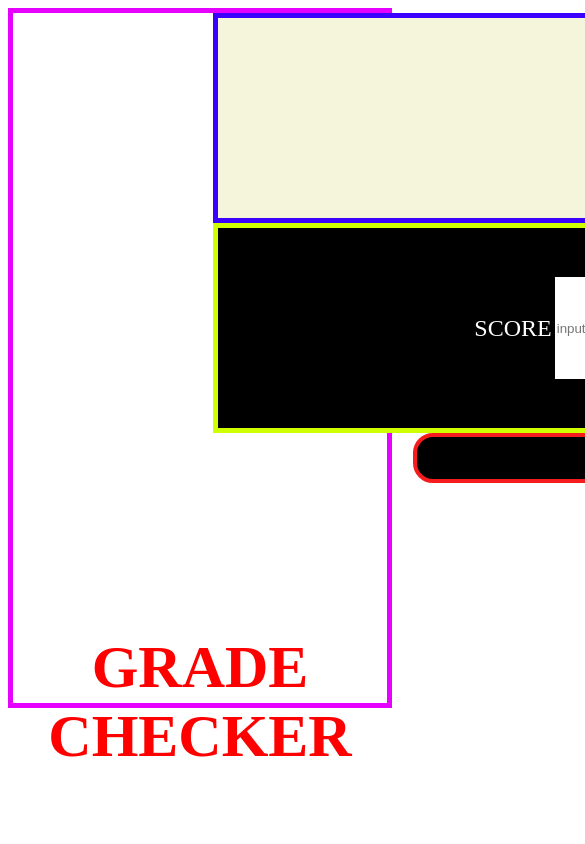
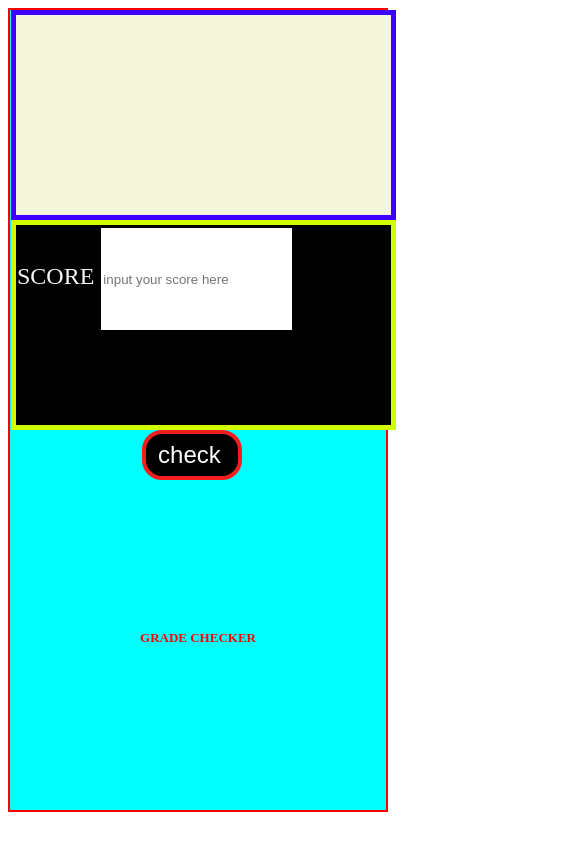
Before and after one commit to ASODEEQ/GRADER, a plain HTML site: page index.html in a window 390 px wide. Shown: the top 844 px of the page, 585 px wide, since content can reach past the window. Drawn offline with Linux system fonts and the light colour scheme.

Commit message:
second commit

```diff
--- a/index.html
+++ b/index.html
@@ -6,47 +6,43 @@
     <title>GRADESHEET</title>
     <script src="https://kit.fontawesome.com/628bb20399.js" crossorigin="anonymous"></script>
     <style>
-        .flex{
-            border: 5px solid rgb(230, 0, 255);
-            display: block;
-            gap: 1px;
-            justify-content: center;
-            align-items: center;
+        body{
+            overflow-x: hidden;
+        }
+        section{
             width: 100%;
+            border: 1px solid rgb(230, 0, 255);
             height: 690px;
+            padding-left: 300px;
+            padding-right: 300px;
+           background-color: aqua;
         }
         #screen{
             border: 5px solid rgb(60, 0, 255);
-            width: 800px;
+            width: 900px;
             height: 200px;
-            margin-left: 200px;
-            padding-left: 300px;
+            /* padding-left: 30px; */
             background-color: beige;
-
+        }
+        form{
+            border: 5px solid rgb(208, 255, 0);
+            width: 900px;
+            height: 200px;
+            background-color: black;
+            /* padding-left: 50px; */
         }
         button{
-            width: 700px;
+            width: 500px;
             height: 50px;
             border-radius: 20px;
-            margin-left: 400px;
             color: white;
             background-color: black;
             font-size: x-large;
             border: 4px solid rgb(244, 28, 28);
+            margin-left: 200px;
         }
         button:hover{
             zoom: 101%
-        }
-        form{
-            border: 5px solid rgb(208, 255, 0);
-            width: 1100px;
-            height: 200px;
-            margin-left: 200px;
-            display: flex;
-            justify-content: center;
-            align-items: center;
-            background-color: black;
-            /* padding-left: 50px; */
         }
         input{
             border: 3px solid;
@@ -55,7 +51,13 @@
         }
         label{
             font-size: x-large;
-            color: white;
+            color: whitesmoke;
+        }
+        h1{
+        font-size: 30px;
+        color: red;
+        margin-top: 150px;
+        margin-left: 280px;
     }
         .fa-xmark{
             color: red;
@@ -89,16 +91,47 @@
         font-size: 100px;
         color: rgb(25, 184, 228);
     }
+
+    @media screen and (max-width:850px){
+        body{
+            overflow-x: hidden;
+        }
+        section{
+            border: 2px solid red;
+            width: 100%;
+            height: 800px;
+            padding-left: 1px;
+            padding-right: 1px;
+        }
+        #screen{
+            width: 100%;
+            padding-left: 1px;
+        }
+        form{
+            width: 100%;
+            padding-left: 1px;
+        }
+        button{
+            width: 100px;
+            padding-left: 1px;
+            margin-left: 0px;
+            position: relative;
+            left: 35%;
+        }
+        input{
+            width: 50%;
+        }
         h1{
-        font-size: 60px;
-        color: red;
-        margin-top: 150px;
+            font-size: small;
+            margin-left: 0px;
             text-align: center;
+        }
     }
     </style>
 </head>
 <body>
-    <div class="flex">
+    <section>
+        <!-- <div class="flex"> -->
             <div id="screen"></div>
             <form action="">
                 <label for="score">SCORE</label>
@@ -107,8 +140,8 @@
             <button onclick="check()">check</button>
 
             <h1>GRADE CHECKER</h1>
-    </div>
-
+        <!-- </div> -->
+    </section>
      <script>
         function check(){
            let displayscreen = document.getElementById('screen')
```
Lines whose indentation alone changed are shown as unchanged.
